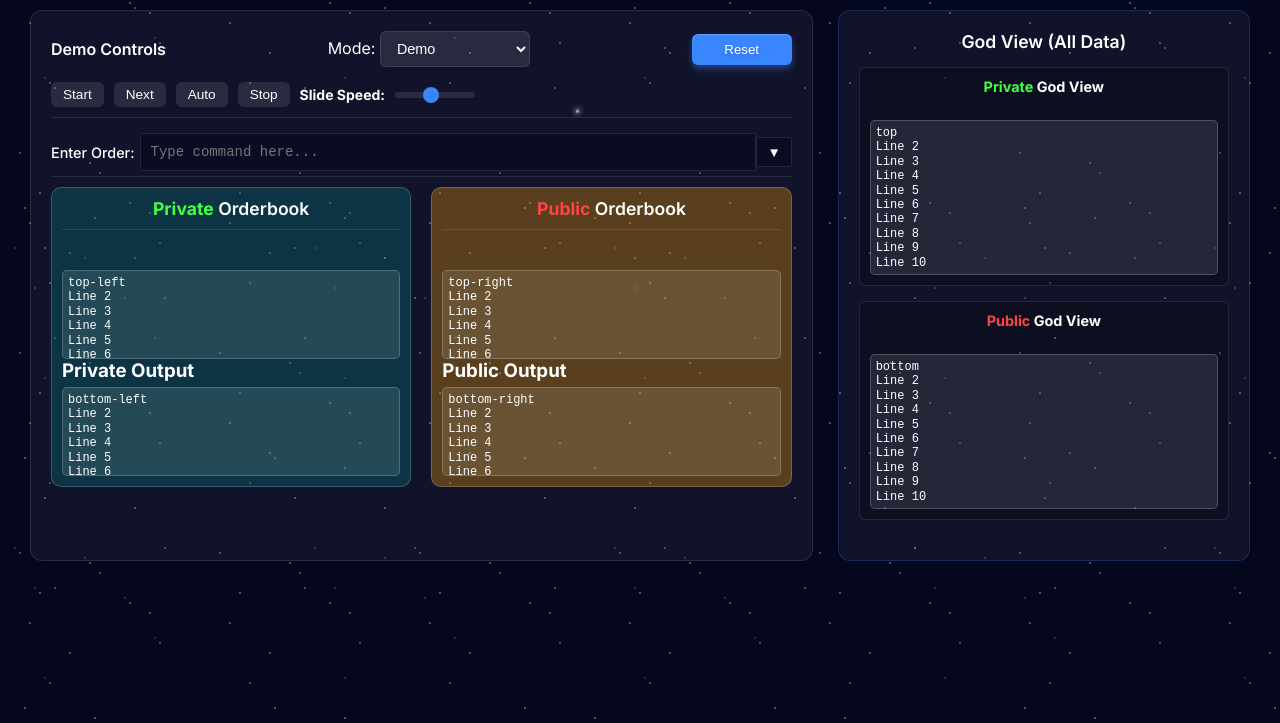
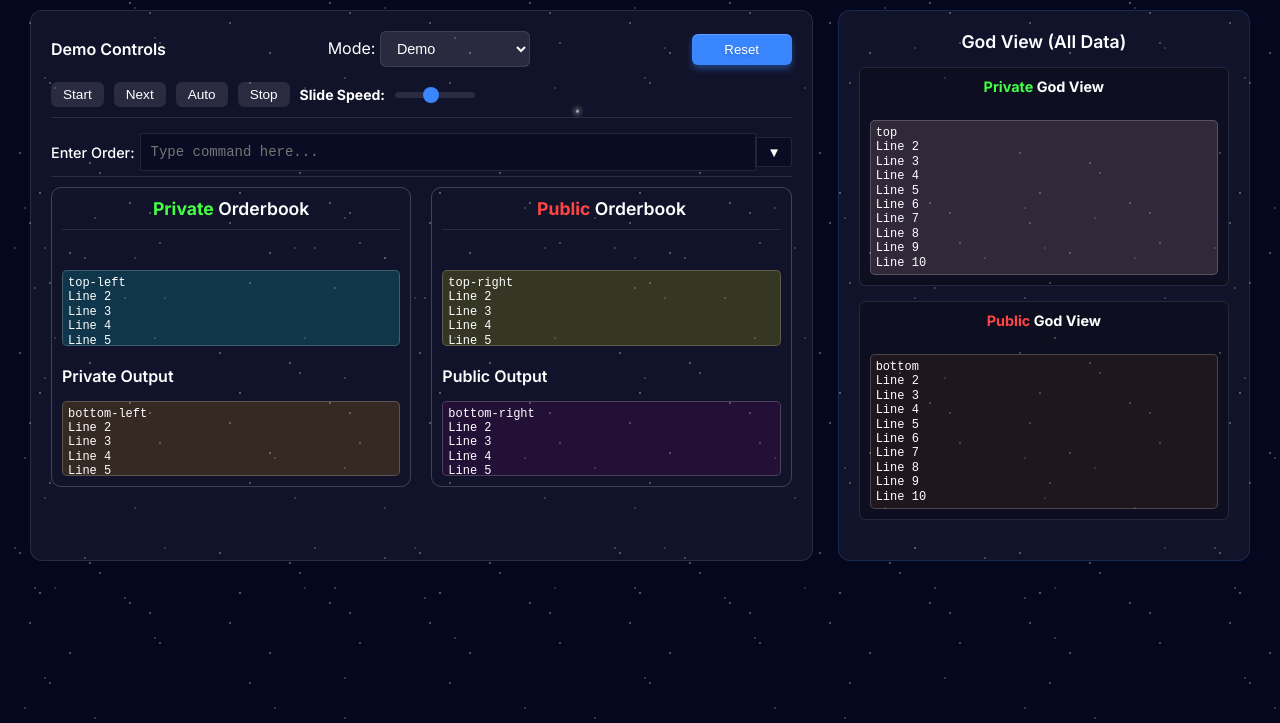
Before and after one commit to bytewizard42i/SilentLedger, a website: page Demo_SL/demo_index.html in a window 1280 px wide. Shown: the part 77-800 px from the top of the page. Drawn offline with Linux system fonts and the light colour scheme.

Commit message:
omit from hackathon
video demo
add color fields to

```diff
--- a/Demo_SL/demo_style.css
+++ b/Demo_SL/demo_style.css
@@ -79,7 +79,7 @@ body {
                       radial-gradient(1px 1px at 165px 125px, #ddd, rgba(0,0,0,0));
     background-repeat: repeat;
     background-size: 250px 250px;
-    animation: twinkle1 4s ease-in-out infinite alternate;
+    animation: twinkle1 8s ease-in-out infinite alternate;
 }
 
 .twinkling-stars::after {
@@ -97,18 +97,25 @@ body {
                       radial-gradient(1px 1px at 155px 115px, #ddd, rgba(0,0,0,0));
     background-repeat: repeat;
     background-size: 300px 300px;
-    animation: twinkle2 6s ease-in-out infinite alternate;
+    animation: twinkle2 12s ease-in-out infinite alternate;
 }
 
 /* Keyframe animation for star twinkling effect */
-@keyframes twinkle {
-    0% { opacity: 0.3; }
-    100% { opacity: 0.7; }
+@keyframes twinkle1 {
+    0% { opacity: 0.1; }
+    25% { opacity: 0.8; }
+    50% { opacity: 0.3; }
+    75% { opacity: 0.9; }
+    100% { opacity: 0.2; }
 }
 
 @keyframes twinkle2 {
     0% { opacity: 0.2; }
-    100% { opacity: 0.6; }
+    20% { opacity: 0.1; }
+    40% { opacity: 0.7; }
+    60% { opacity: 0.3; }
+    80% { opacity: 0.9; }
+    100% { opacity: 0.4; }
 }
 
 /* Container for moving comet animations across the screen */
@@ -638,9 +645,9 @@ input[type="range"]::-webkit-slider-thumb {
     font-weight: bold;
 }
 
-/* Private Orderbook - Teal */
+/* Private Orderbook - Remove background color */
 #private-orderbook {
-    background-color: rgba(0, 128, 128, 0.3);
+    background-color: transparent;
     color: #ffffff;
     padding: 10px;
     height: 300px;
@@ -650,9 +657,9 @@ input[type="range"]::-webkit-slider-thumb {
     margin-bottom: 10px;
 }
 
-/* Public Orderbook - Orange */
+/* Public Orderbook - Remove background color */
 #public-orderbook {
-    background-color: rgba(255, 165, 0, 0.3);
+    background-color: transparent;
     color: #ffffff;
     padding: 10px;
     height: 300px;
@@ -710,7 +717,7 @@ input[type="range"]::-webkit-slider-thumb {
 
 /* Data window container for 10-line displays under each orderbook */
 .data-window {
-    background-color: rgba(255, 255, 255, 0.1); /* Slight white transparency for contrast */
+    background-color: rgba(255, 255, 255, 0.05); /* Base transparent background */
     color: #ffffff;
     padding: 5px;
     height: 155px; /* Fixed height to show exactly 9 lines with font-size 12px and line-height 1.2 */
@@ -727,6 +734,40 @@ input[type="range"]::-webkit-slider-thumb {
     margin: 0;
     white-space: pre-wrap;
     font-family: monospace;
+}
+
+/* Specific colors for each data window - transparent but visible */
+#private-orderbook-data {
+    background-color: rgba(0, 255, 255, 0.15); /* Aqua */
+}
+
+#public-orderbook-data {
+    background-color: rgba(255, 255, 0, 0.15); /* Yellow */
+}
+
+#private-output-data {
+    background-color: rgba(255, 165, 0, 0.15); /* Orange */
+}
+
+#public-output-data {
+    background-color: rgba(128, 0, 128, 0.15); /* Purple */
+}
+
+#private-god-data-window {
+    background-color: rgba(255, 192, 203, 0.15); /* Pink */
+}
+
+#public-god-data-window {
+    background-color: rgba(139, 69, 19, 0.15); /* Brown */
+}
+
+/* Add padding above output titles */
+.individual-orderbook-panel h3 {
+    margin-top: 20px;
+    margin-bottom: 10px;
+    color: #fff;
+    font-size: 1rem;
+    font-weight: 600;
 }
 
 /* ========================================
```
